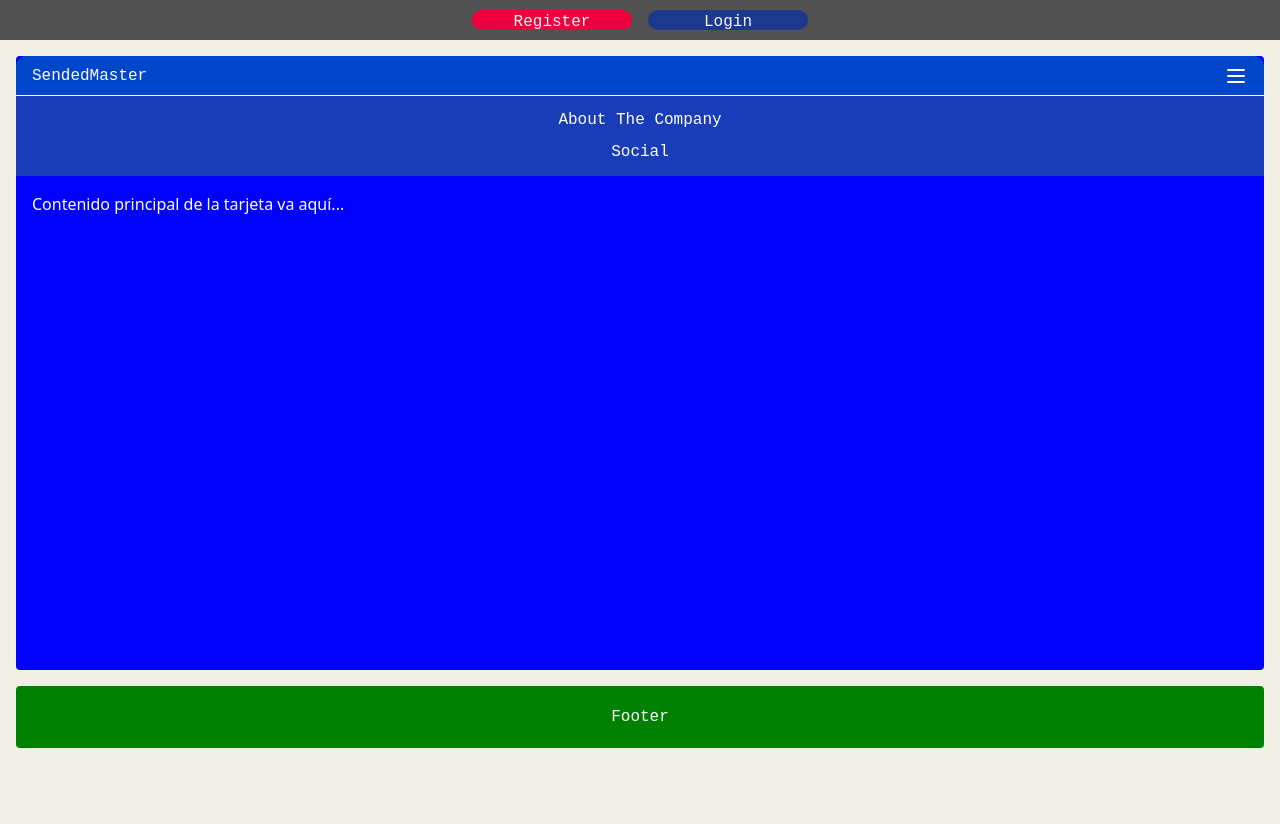
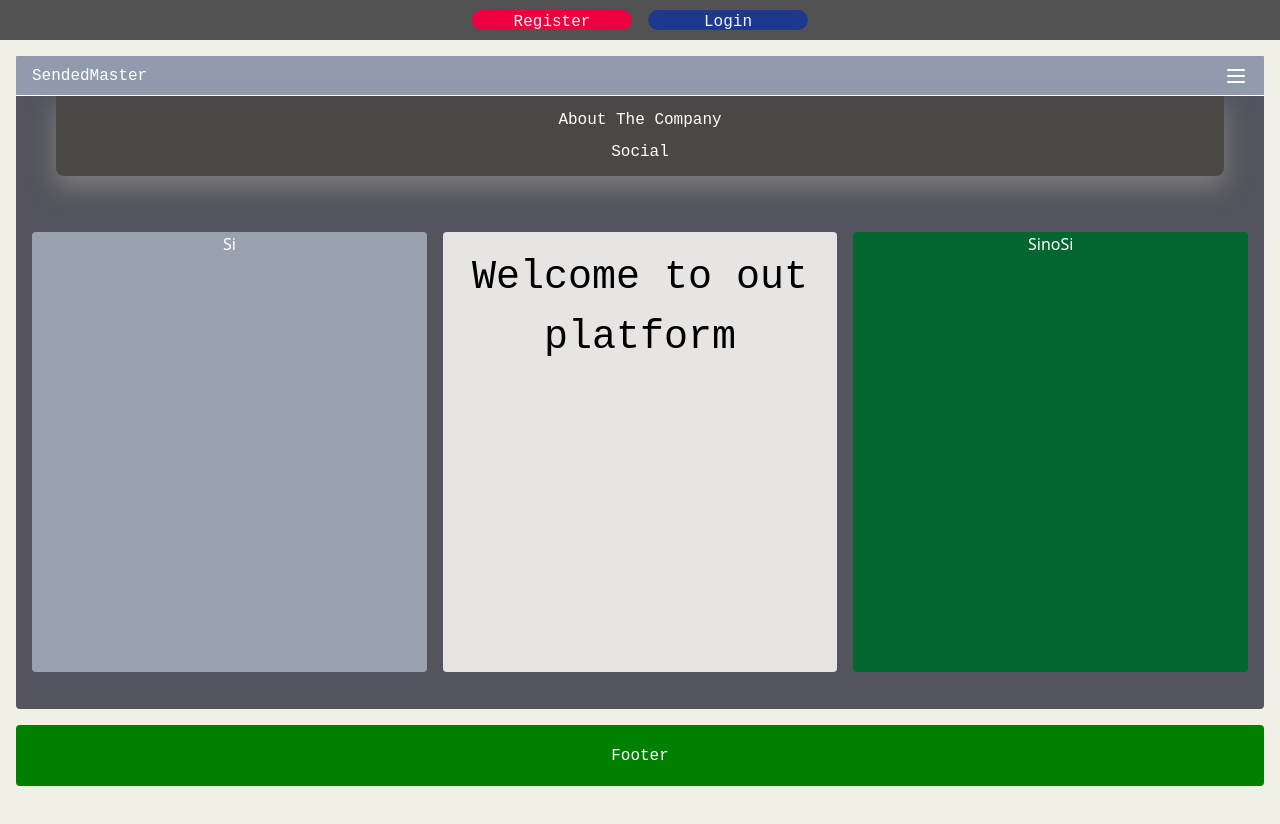
Before and after one commit to LordFarcuash/Sended, a SvelteKit app: page / in a window 1280 px wide. Both pictures are taken after a click on the button "Toggle menu". Shown: the top 824 px of the page. Built offline with nearby package versions, Linux system fonts and the light colour scheme; a web font is replaced by a local one.

Commit message:
Se ajusta diseño responsivo y se guarda last-save

```diff
--- a/src/routes/+page.svelte
+++ b/src/routes/+page.svelte
@@ -55,16 +55,38 @@
 				</button>
 			</div>
 
-			<div class=" bg-blue-800 text-white font-selector py-2 px-4" class:hidden={!isMenuOpen}>
-				<button on:click={() => (tab = 'About')} class="block py-1 hover:bg-blue-700 w-[100%]"
-					>About The Company</button
+			<div
+				class="shadow-efect ml-10 rounded-b-lg mr-10 text-white font-selector content-center place-items-center justify-center px-overflow-hidden transition-all duration-300 ease-in-out"
+				class:max-h-0={!isMenuOpen}
+				class:max-h-screen={isMenuOpen}
+				class:opacity-0={!isMenuOpen}
+				class:opacity-100={isMenuOpen}
+				class:py-0={!isMenuOpen}
+				class:py-2={isMenuOpen}
+			>
+				<button
+					on:click={() => (tab = 'About')}
+					class="block py-1 hover:bg-gray-500 w-[80%] rounded-sm">About The Company</button
 				>
-				<button class="block py-1 hover:bg-blue-700 w-[100%]">Social</button>
+				<button class="block py-1 hover:bg-gray-500 w-[80%] rounded-sm">Social</button>
 			</div>
 
 			<div class="p-4 text-white">
 				{#if tab === 'default'}
-					<p>Contenido principal de la tarjeta va aquí...</p>
+					<div
+						class="flex gap-[1rem] content-center place-items-center justify-center text-center mt-10"
+					>
+						<div class="bg-gray-400 w-[100%] h-[55vh] rounded-sm collapseOn-Mobile">
+							<p>Si</p>
+						</div>
+						<div class="bg-stone-200 w-[100%] h-[55vh] rounded-sm text-black font-selector">
+							<div class="mt-4 text-[2.5rem]">Welcome to out platform</div>
+							<div></div>
+						</div>
+						<div class="bg-green-800 w-[100%] h-[55vh] rounded-sm collapseOn-Mobile">
+							<p>SinoSi</p>
+						</div>
+					</div>
 				{:else if tab === 'About'}
 					<p>Carajooooo</p>
 				{/if}
@@ -87,10 +109,15 @@
 		font-family: 'Kode Mono', monospace;
 	}
 
+	.shadow-efect {
+		box-shadow: 0 10px 25px 0 rgba(156, 155, 149, 0.61);
+		background-color: rgb(73, 72, 68);
+	}
+
 	.Card {
 		width: 100%;
-		height: 80%;
-		background-color: blue;
+		height: 85%;
+		background-color: rgb(84, 84, 94);
 	}
 
 	.footer {
@@ -106,8 +133,14 @@
 		border-top: 0px;
 		border-color: white;
 		border-width: 0.1px;
-		background-color: #0046cb;
-		border-top-left-radius: 10px;
-		border-top-right-radius: 10px;
+		background-color: #919bad;
+		border-top-left-radius: 1px;
+		border-top-right-radius: 1px;
+	}
+
+	@media (max-width: 800px) {
+		.collapseOn-Mobile {
+			display: none;
+		}
 	}
 </style>
```
Also changed, not shown: src/lib/components/base.svelte (deleted, +0 -71 lines).
